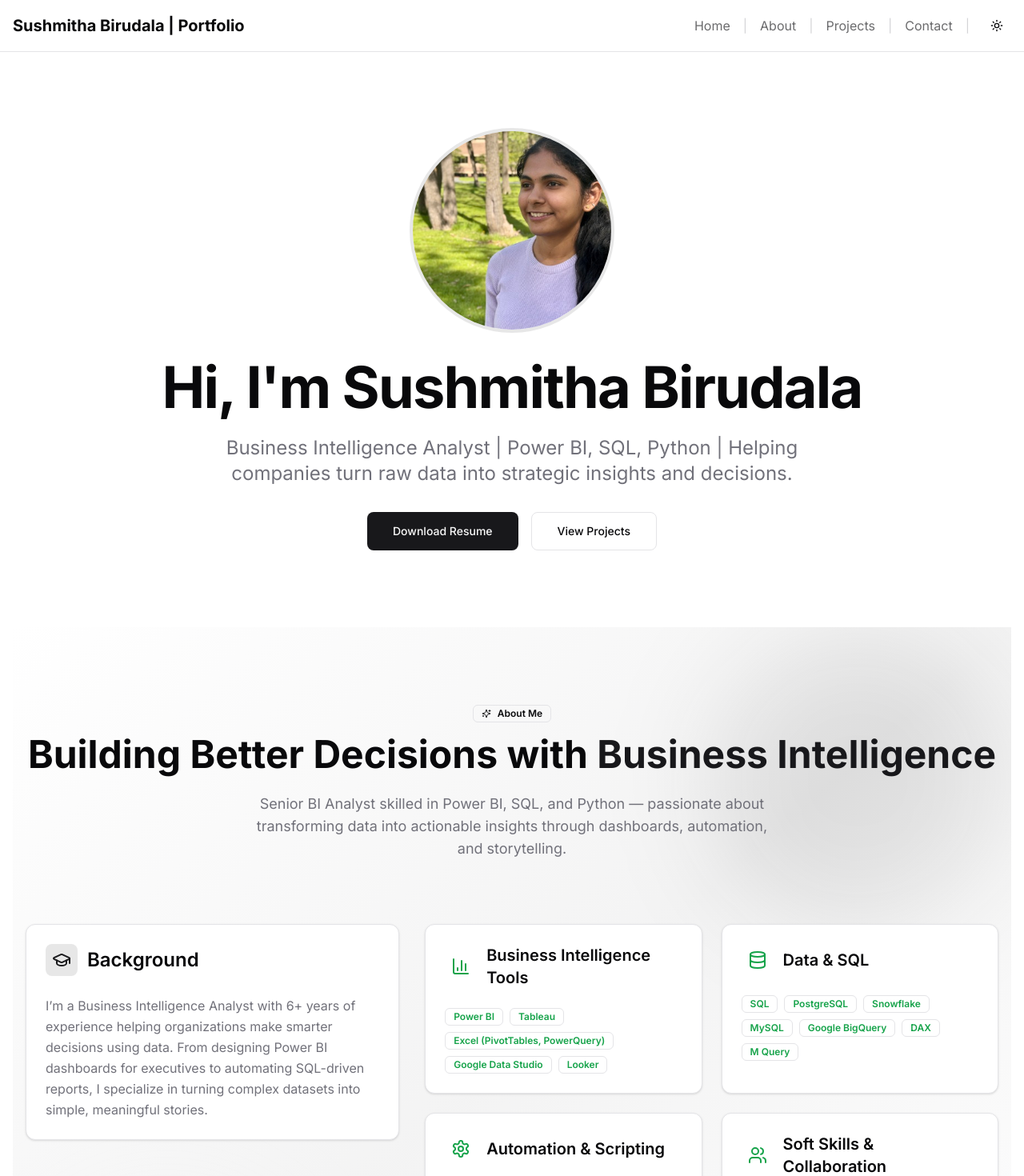
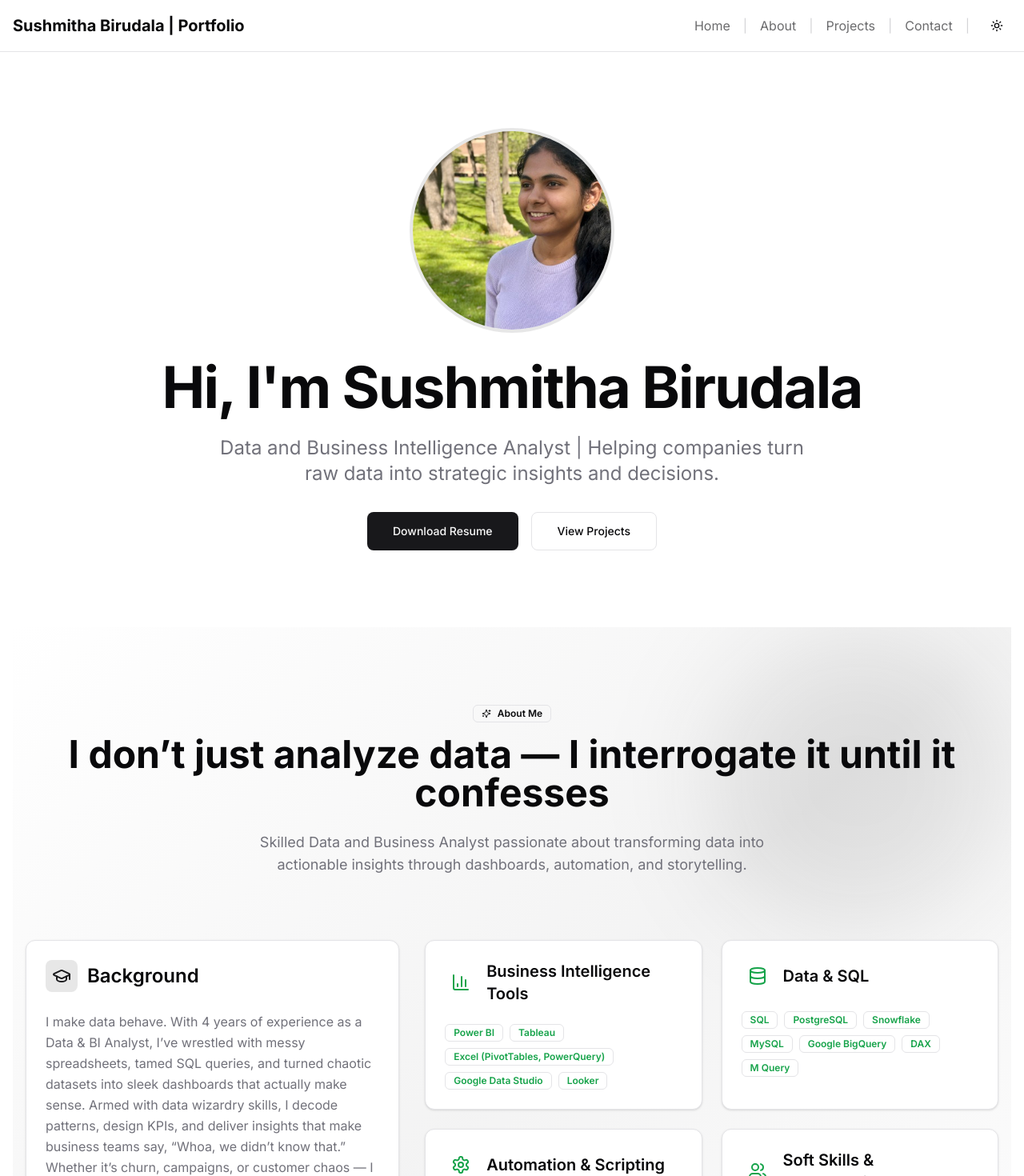
Before and after one commit to Sushmi08B/Portfolio, a Next.js app: page / in a window 1280 px wide. Shown: the top 1470 px of the page at 80% size. Built offline with nearby package versions, Linux system fonts and the light colour scheme.

Commit message:
Latest Changes

```diff
--- a/src/app/about/page.tsx
+++ b/src/app/about/page.tsx
@@ -2,9 +2,9 @@ import { Metadata } from "next";
 import { AboutDetail } from "@/components/sections/about-detail";
 
 export const metadata: Metadata = {
-  title: "About - Sushmitha Birudala | Business Intelligence and Data Analyst",
+  title: "About - Sushmitha Birudala | Data and Business Intelligence Analyst",
   description:
-    "Learn more about Sushmitha Birudala, a Business Intelligence and Data Analyst.",
+    "Learn more about Sushmitha Birudala, a Data and Business Intelligence Analyst.",
 };
 
 export default function AboutPage() {
--- a/src/components/layout/footer.tsx
+++ b/src/components/layout/footer.tsx
@@ -73,7 +73,7 @@ export function Footer() {
                 <LinkedInLogoIcon className="w-5 h-5" />
               </a>
               <a
-                href="https://medium.com/@bjornmelin"
+                href="https://medium.com/@sushmithareddybirudala"
                 target="_blank"
                 rel="noopener noreferrer"
                 className="text-foreground/60 hover:text-foreground"
--- a/src/components/sections/about-detail.tsx
+++ b/src/components/sections/about-detail.tsx
@@ -56,9 +56,11 @@ export function AboutDetail() {
               Professional Summary
             </h2>
             <div className="space-y-4 text-lg text-muted-foreground leading-relaxed">
-              <p>I’m a Business Intelligence Analyst with 3+ years of experience helping companies unlock actionable insights through Power BI dashboards, SQL data models, and Python-based automation.</p>
-              <p>From optimizing reporting pipelines to designing executive dashboards, I translate complex data into strategic decision-making tools across sales, operations, and finance departments.</p>
-              <p>I hold a Master's in Business Analytics and am passionate about data storytelling, stakeholder engagement, and driving real-world impact with clean, automated insights.</p>
+              <p>I’m a  Data & Business Intelligence Analyst with over 4+ years of experience helping companies unlock actionable insights through dashboards, SQL data models, and Python-based automation.</p>
+              <p>Experience transforming raw data into actionable insights that support strategic decision-making.</p>
+              <p>Strong foundation in data cleaning, exploratory data analysis (EDA), KPI development, and dashboard creation, optimizing reporting pipelines to designing executive dashboards across sales, operations, and finance departments.</p>
+              <p>I hold a Master's in Computer Science and am passionate about data storytelling, stakeholder engagement, and driving real-world impact with clean, automated insights.</p>
+
             </div>
           </Card>
         </motion.div>
--- a/src/components/sections/about.tsx
+++ b/src/components/sections/about.tsx
@@ -24,11 +24,10 @@ export function About() {
             About Me
           </Badge>
           <h2 className="text-4xl md:text-5xl font-bold mb-6">
-            Building Better Decisions with{" "}
-            <span className="text-primary">Business Intelligence</span>
+            I don’t just analyze data — I interrogate it until it confesses
           </h2>
           <p className="text-lg text-muted-foreground max-w-2xl mx-auto">
-            Senior BI Analyst skilled in Power BI, SQL, and Python — passionate about transforming data into actionable insights through dashboards, automation, and storytelling.
+            Skilled Data and Business Analyst passionate about transforming data into actionable insights through dashboards, automation, and storytelling.
           </p>
         </div>
 
@@ -43,7 +42,8 @@ export function About() {
               <h3 className="text-2xl font-semibold">Background</h3>
             </div>
             <p className="text-muted-foreground leading-relaxed">
-              I’m a Business Intelligence Analyst with 6+ years of experience helping organizations make smarter decisions using data. From designing Power BI dashboards for executives to automating SQL-driven reports, I specialize in turning complex datasets into simple, meaningful stories.
+                I make data behave.
+              With 4 years of experience as a Data & BI Analyst, I’ve wrestled with messy spreadsheets, tamed SQL queries, and turned chaotic datasets into sleek dashboards that actually make sense. Armed with data wizardry skills, I decode patterns, design KPIs, and deliver insights that make business teams say, “Whoa, we didn’t know that.” Whether it’s churn, campaigns, or customer chaos — I ask the right questions, let the data speak, and tell the story behind the numbers. Because numbers are cool
             </p>
           </Card>
 
--- a/src/components/sections/featured-projects.tsx
+++ b/src/components/sections/featured-projects.tsx
@@ -14,7 +14,7 @@ export function FeaturedProjects() {
       <div className="container mx-auto px-4">
         <SectionHeader
           title="Featured Projects"
-          description="A selection of my recent work in cloud architecture and full-stack development"
+          description="A selection of my recent work in data analytics, business intelligence, data science, ML and insight-driven storytelling."
         />
 
         <div className="grid md:grid-cols-2 lg:grid-cols-3 gap-8 mt-12">
--- a/src/components/sections/hero.tsx
+++ b/src/components/sections/hero.tsx
@@ -37,7 +37,7 @@ export function Hero() {
               Hi, I'm Sushmitha Birudala
             </h1>
             <p className="mt-6 text-lg md:text-xl lg:text-2xl text-muted-foreground max-w-3xl">
-               Business Intelligence Analyst | Power BI, SQL, Python | Helping companies turn raw data into strategic insights and decisions.
+               Data and Business Intelligence Analyst | Helping companies turn raw data into strategic insights and decisions.
             </p>
             <div className="mt-8 flex flex-wrap justify-center gap-4">
               <Link
```
Also changed, not shown: 1 other file (tests, documents, lock files or other folders).
